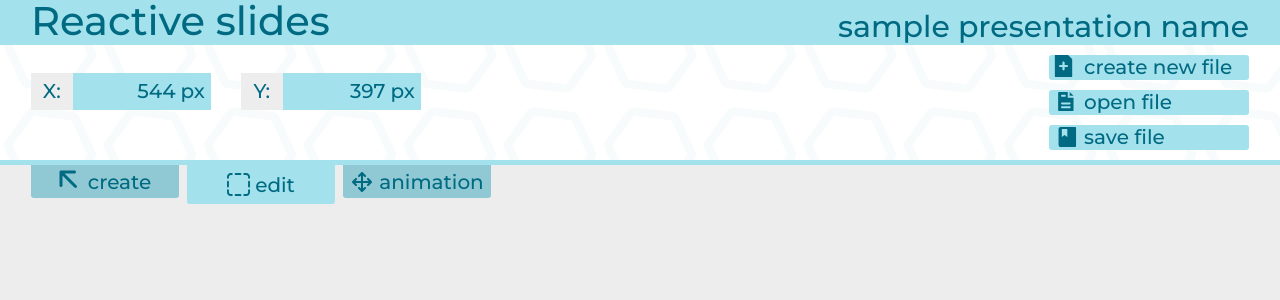
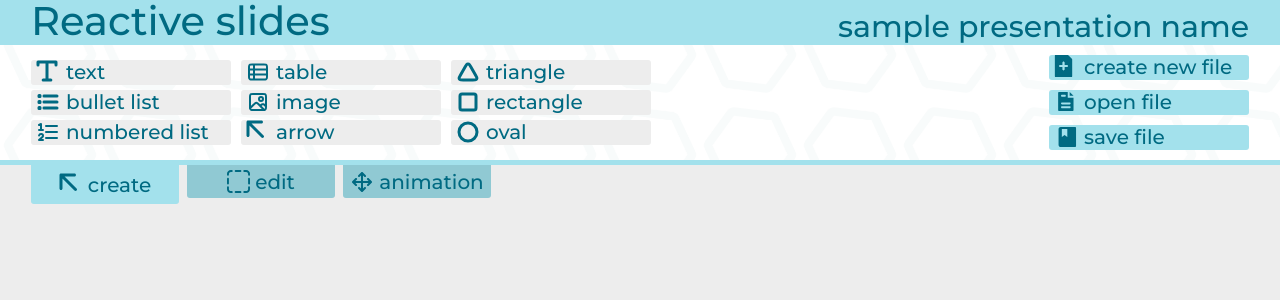
Before and after one commit to dan3rty/Reactive-slides, a React (Create React App) app: page / in a window 1280 px wide. Shown: the top 300 px of the page. Built offline with nearby package versions, Linux system fonts and the light colour scheme.

Commit message:
HOT-FIX многа

```diff
--- a/src/common/components/inputFields/InputField.css
+++ b/src/common/components/inputFields/InputField.css
@@ -12,9 +12,7 @@
 	display: flex;
 	justify-content: center;
 	align-items: center;
-
 	height: 100%;
-
 	background: #ededed;
 }
 
@@ -28,16 +26,14 @@
 	justify-content: center;
 	align-items: center;
 	gap: 5px;
-
 	width: 150px;
-
 	background: #a3e1ec;
 }
 
 .input {
+	width: 70%;
+	height: 100%;
 	box-sizing: border-box;
-	height: 100%;
-	width: 70%;
 	border: none;
 	outline: none;
 	background: none;
@@ -53,8 +49,6 @@
 
 input[type='number']::-webkit-inner-spin-button,
 input[type='number']::-webkit-outer-spin-button {
-	-webkit-appearance: none;
-	-moz-appearance: none;
 	appearance: none;
 	margin: 0;
 }
--- a/src/editor/Editor.tsx
+++ b/src/editor/Editor.tsx
@@ -3,14 +3,17 @@ import '../common/styles/App.css'
 import { ToolBar } from './toolBar/ToolBar'
 import { WorkSpace } from './WorkSpace/WorkSpace'
 import { Tabs } from '../types'
+
+const chosenTab = React.createContext(Tabs.CREATE)
 function Editor() {
-	const chosenTab = Tabs.EDIT
 	return (
-		<div className="App">
-			<ToolBar chosenTab={chosenTab}></ToolBar>
-			<WorkSpace chosenTab={chosenTab}></WorkSpace>
-		</div>
+		<chosenTab.Provider value={Tabs.CREATE}>
+			<div className="App">
+				<ToolBar></ToolBar>
+				<WorkSpace></WorkSpace>
+			</div>
+		</chosenTab.Provider>
 	)
 }
 
-export { Editor }
+export { Editor, chosenTab }
--- a/src/editor/WorkSpace/WorkSpace.tsx
+++ b/src/editor/WorkSpace/WorkSpace.tsx
@@ -1,15 +1,11 @@
 import React from 'react'
 import './WorkSpace.css'
 import { BookMarks } from './bookMarks/BookMarks'
-import { Tabs } from '../../types'
 
-type WorkSpaceProps = {
-	chosenTab: Tabs
-}
-function WorkSpace(props: WorkSpaceProps) {
+function WorkSpace() {
 	return (
 		<div className="WorkSpace">
-			<BookMarks chosenTab={props.chosenTab}></BookMarks>
+			<BookMarks></BookMarks>
 		</div>
 	)
 }
--- a/src/editor/WorkSpace/bookMarks/BookMark/BookMark.tsx
+++ b/src/editor/WorkSpace/bookMarks/BookMark/BookMark.tsx
@@ -1,13 +1,14 @@
 import './BookMark.css'
-import { ReactNode } from 'react'
+import { ReactNode, useContext } from 'react'
+import { chosenTab } from '../../../Editor'
 
 type BookMarkProps = {
 	text: string
 	icon: ReactNode
-	curChosen: string
 }
 function BookMark(props: BookMarkProps) {
-	if (props.curChosen == props.text) {
+	const curChosen = useContext(chosenTab)
+	if (curChosen == props.text) {
 		return (
 			<div className="BookMarkChosen">
 				{props.icon}
--- a/src/editor/WorkSpace/bookMarks/BookMarks.tsx
+++ b/src/editor/WorkSpace/bookMarks/BookMarks.tsx
@@ -3,17 +3,13 @@ import './BookMarks.css'
 import { BookMark } from './BookMark/BookMark'
 
 import { ArrowIcon, SelectIcon, MoveIcon } from '../../../common/icons/icons'
-import { Tabs } from '../../../types'
 
-type BookMarksProps = {
-	chosenTab: Tabs
-}
-function BookMarks(props: BookMarksProps) {
+function BookMarks() {
 	return (
 		<div className="BookMarks">
-			<BookMark text="create" icon={ArrowIcon} curChosen={props.chosenTab}></BookMark>
-			<BookMark text="edit" icon={SelectIcon} curChosen={props.chosenTab}></BookMark>
-			<BookMark text="animation" icon={MoveIcon} curChosen={props.chosenTab}></BookMark>
+			<BookMark text="create" icon={ArrowIcon}></BookMark>
+			<BookMark text="edit" icon={SelectIcon}></BookMark>
+			<BookMark text="animation" icon={MoveIcon}></BookMark>
 		</div>
 	)
 }
--- a/src/editor/toolBar/ToolBar.tsx
+++ b/src/editor/toolBar/ToolBar.tsx
@@ -2,16 +2,12 @@ import React from 'react'
 import './ToolBar.css'
 import { TopBar } from './topBar/TopBar'
 import { SettingBar } from './settingBar/SettingBar'
-import { Tabs } from '../../types'
 
-type ToolBarProps = {
-	chosenTab: Tabs
-}
-function ToolBar(props: ToolBarProps) {
+function ToolBar() {
 	return (
 		<div className="ToolBar">
 			<TopBar></TopBar>
-			<SettingBar chosenTab={props.chosenTab}></SettingBar>
+			<SettingBar></SettingBar>
 		</div>
 	)
 }
--- a/src/editor/toolBar/settingBar/SettingBar.tsx
+++ b/src/editor/toolBar/settingBar/SettingBar.tsx
@@ -1,16 +1,14 @@
-import React from 'react'
+import React, { useContext } from 'react'
 import './SettingBar.css'
 import { EditBar } from './editBar/EditBar'
 import { FileSettings } from './fileSettings/FileSettings'
 import { AddBar } from './addBar/AddBar'
 import { Tabs } from '../../../types'
+import { chosenTab } from '../../Editor'
 
-type SettingBarProps = {
-	chosenTab: Tabs
-}
-
-function SettingBar(props: SettingBarProps) {
-	if (props.chosenTab == Tabs.CREATE) {
+function SettingBar() {
+	const curChosen = useContext(chosenTab)
+	if (curChosen == Tabs.CREATE) {
 		return (
 			<div className="SettingBar">
 				<AddBar></AddBar>
@@ -18,7 +16,7 @@ function SettingBar(props: SettingBarProps) {
 			</div>
 		)
 	}
-	if (props.chosenTab == Tabs.EDIT) {
+	if (curChosen == Tabs.EDIT) {
 		return (
 			<div className="SettingBar">
 				<EditBar></EditBar>
@@ -26,10 +24,10 @@ function SettingBar(props: SettingBarProps) {
 			</div>
 		)
 	}
-	if (props.chosenTab == Tabs.ANIMATION) {
-		return <div></div>
+	if (curChosen == Tabs.ANIMATION) {
+		return <div className="SettingBar"></div>
 	} else {
-		return <div></div>
+		return <div className="SettingBar"></div>
 	}
 }
 
```
